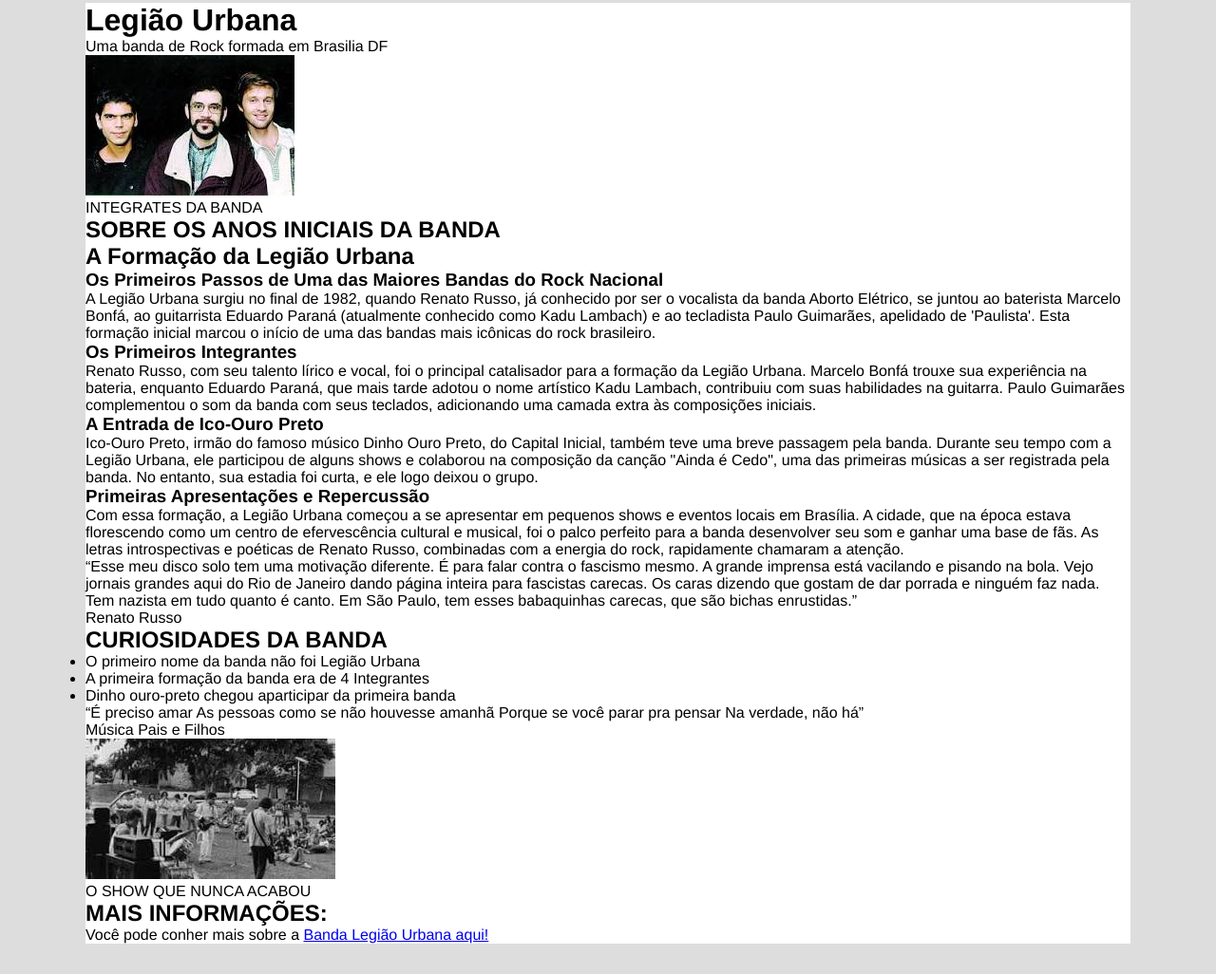
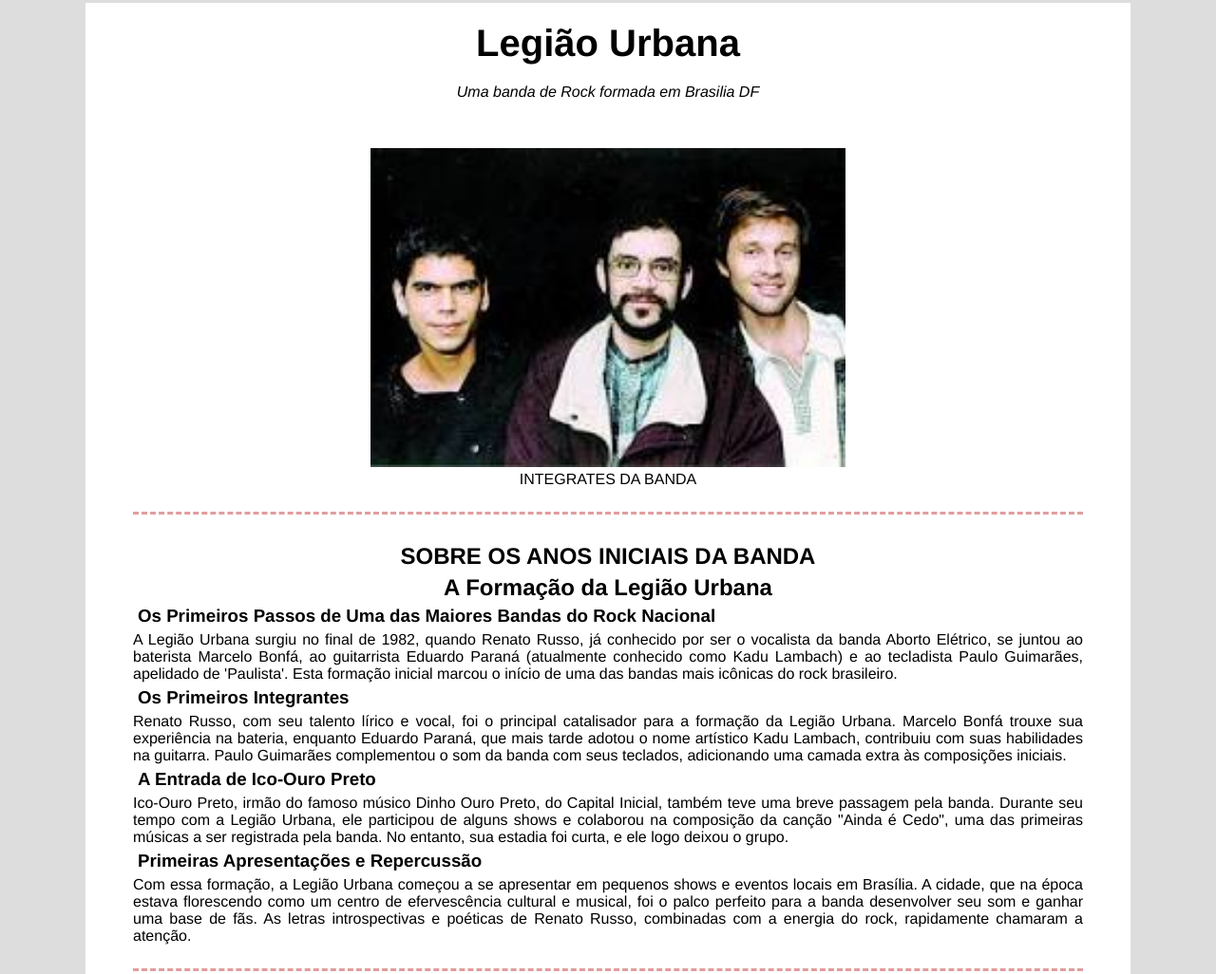
Before and after one commit to PAULOCESAR1313/HORA_DE_CODAR_ORIG, a plain HTML site: page FRONT-END/BANDAROCK/index.html in a window 1280 px wide. Shown: the part 47-1073 px from the top of the page at 95% size. Drawn offline with Linux system fonts and the light colour scheme.

Commit message:
BANDA DE ROCK
projeto finalizado com sucesso

```diff
--- a/FRONT-END/BANDAROCK/CSS/styles.css
+++ b/FRONT-END/BANDAROCK/CSS/styles.css
@@ -17,4 +17,108 @@
     background-color: #fff;
     position: relative;
     margin: 50px auto;
+    padding: 20px 50px;
 }
+
+.bold
+{
+    font-weight: bold;
+}
+
+.reader
+{
+    text-align: center;
+}
+
+.main-title
+{
+    font-size: 40px;
+}
+
+.main-paragraph
+{
+    padding: 20px;
+    font-style: italic;
+}
+
+.featured-image
+{
+    text-align: center;
+    margin-top: 30px;
+}
+
+.featured-image img
+{
+    width: 500px;
+}
+
+.biography-conteiner
+{
+    margin: 25px 0;
+    padding: 25px 0;
+    text-align: justify;
+    border-top: 3px dashed #e19d9d;
+    border-bottom: 3px dashed #e19d9d;
+}
+
+.biography-conteiner h2
+{
+    margin: 5px;
+    text-align: center;
+}
+
+.biography-conteiner h3
+{
+    margin: 5px;
+}
+
+.quotes-conteiner
+{
+    padding: 20px;
+    background-color: #ddd;
+}
+
+.quotes-conteiner blockquote
+{
+    font-weight: bold;
+    font-size: 25px;
+    padding: 5px;
+    text-align: justify;
+}
+
+.quotes-conteiner p
+{
+    padding: 3px;
+    font-style: italic;
+}
+
+.curiosities-conteiner
+{
+    margin: 25px 0;
+    padding: 25px 0;
+    text-align: justify;
+    border-top: 3px dashed #e19d9d;
+    border-bottom: 3px dashed #e19d9d;
+}
+
+.curiosities-conteiner h2
+{
+    padding: 4px 0;
+}
+
+.curiosities-conteiner li
+{
+    padding: 2px 0;
+}
+
+.img-bold
+{
+    margin: 30px 0;
+    font-weight: bold;
+    text-align: center;
+}
+
+.img-bold img
+{
+    width: 500px;
+}
--- a/FRONT-END/BANDAROCK/index.html
+++ b/FRONT-END/BANDAROCK/index.html
@@ -78,7 +78,7 @@
         </div>
         <!--CONTEINER DE CITAÇÃO-->
         <!--CURIOSIDADES-->
-        <div class="curiosites-conteiner">
+        <div class="curiosities-conteiner">
             <h2>
                 CURIOSIDADES DA BANDA
             </h2>
@@ -101,11 +101,11 @@
             </div>
         <!--CONTEINER DE CITAÇÃO-->
         <!--SEGUNDA IMAGEM-->
-            <div class="img-bold">
-                <figure>
-                    <img src="IMG/LEGIÃO SHOW.jpeg" alt="SHOW DE INICIOU A BANDA">
-                    <figcaption>O SHOW QUE NUNCA ACABOU</figcaption>
-                </figure>
+        <div class="img-bold">
+            <figure>
+                <img src="IMG/LEGIÃO SHOW.jpeg" alt="SHOW DE INICIOU A BANDA">
+                <figcaption>O SHOW QUE NUNCA ACABOU</figcaption>
+             </figure>
         </div>
         <!--SEGUNDA IMAGEM-->
         <!--MAIS INFORMAÇÕES-->
```
